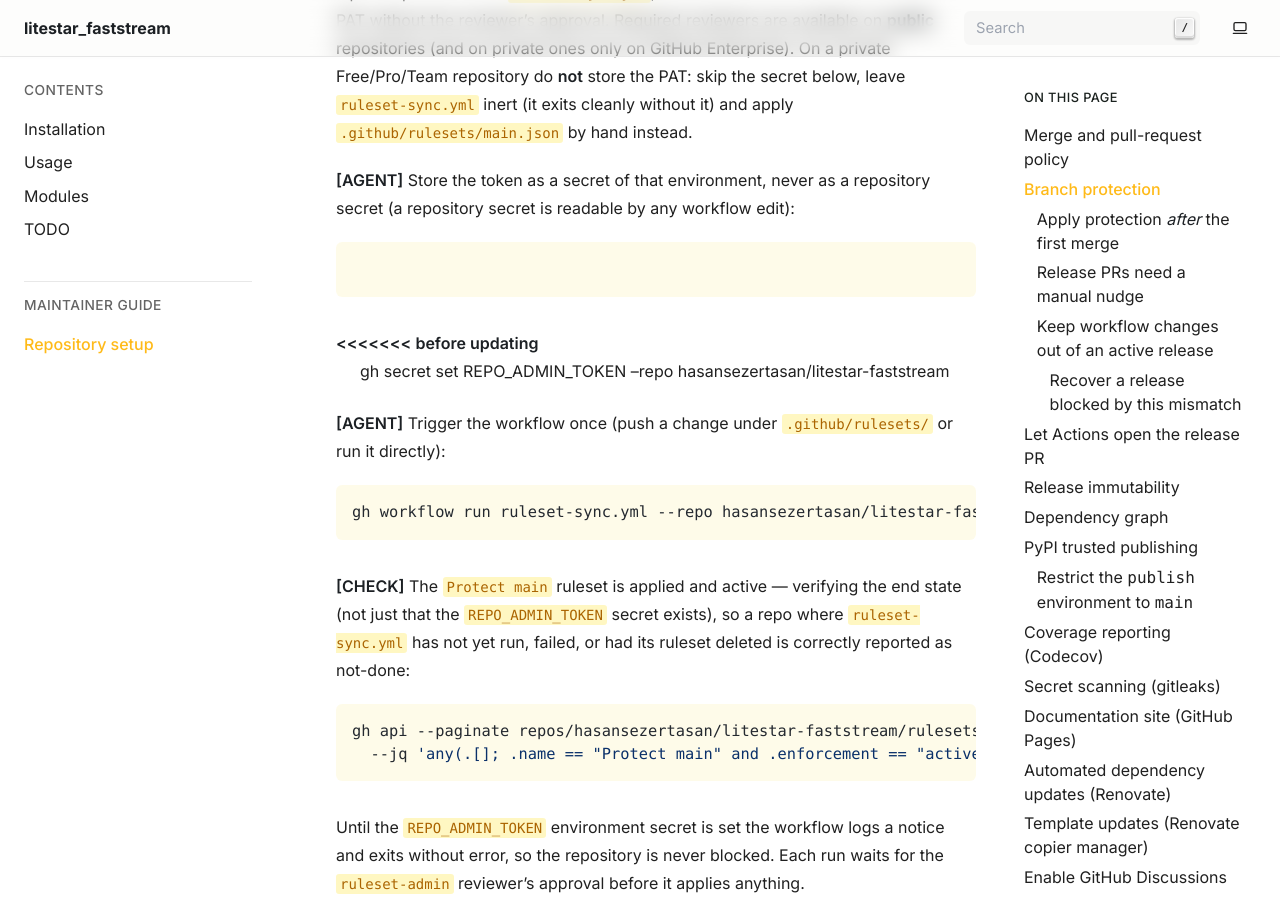
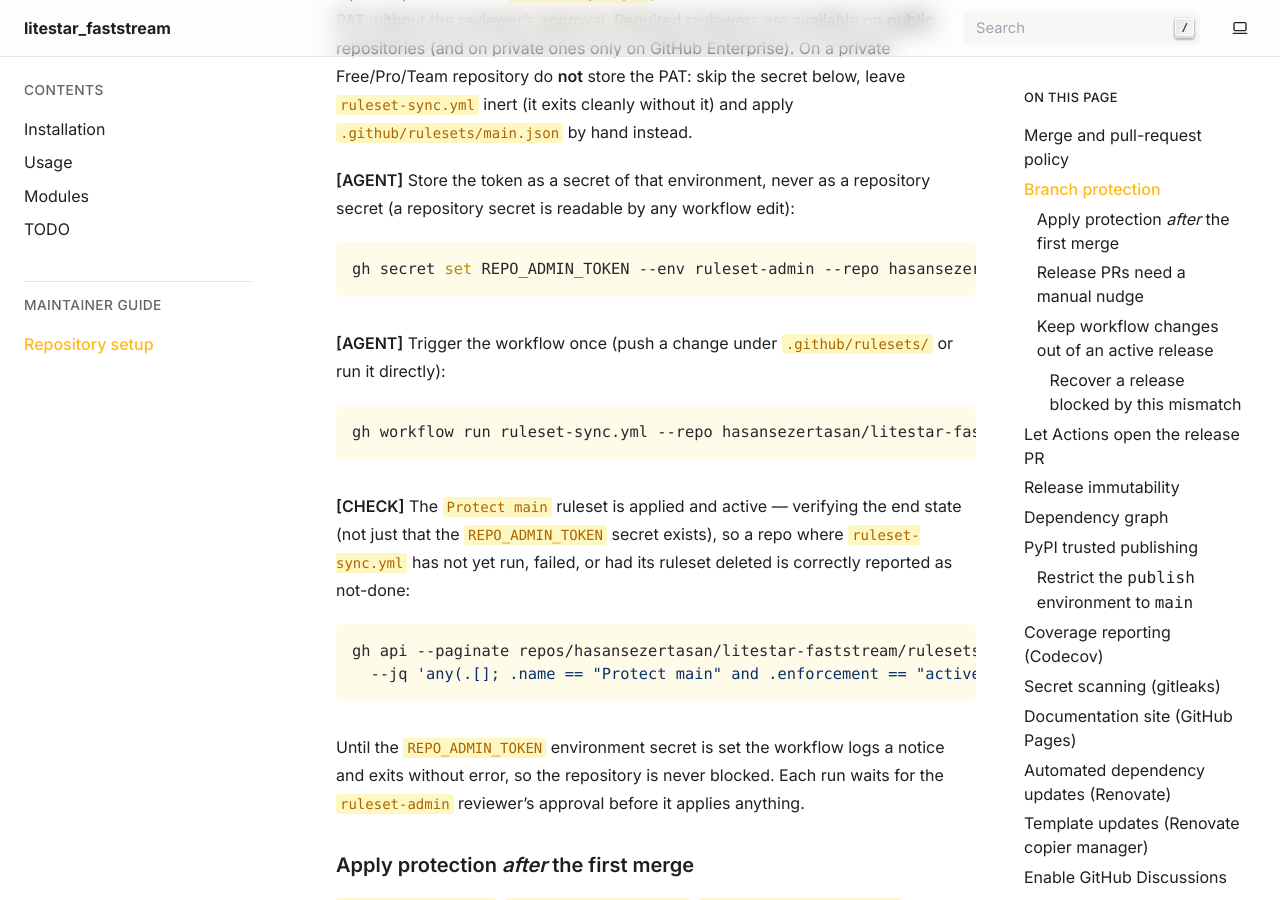
Before and after one commit to hasansezertasan/litestar-faststream, a Sphinx documentation site: the page built from docs/maintaining/setup.rst, in a window 1280 px wide and 900 px high, scrolled down 1974 px. Built offline with Sphinx 7.4.7, drawn with Linux system fonts in a browser that asks for light colours; some of the changed lines change nothing that is shown.

Commit message:
chore: resolve copier update conflicts for v1.13.1

```diff
--- a/docs/maintaining/setup.rst
+++ b/docs/maintaining/setup.rst
@@ -87,11 +87,7 @@
 
 .. code-block:: sh
 
-<<<<<<< before updating
-   gh secret set REPO_ADMIN_TOKEN --repo hasansezertasan/litestar-faststream
-=======
-   gh secret set REPO_ADMIN_TOKEN --env ruleset-admin --repo hasansezertasan/litestar_faststream
->>>>>>> after updating
+   gh secret set REPO_ADMIN_TOKEN --env ruleset-admin --repo hasansezertasan/litestar-faststream
 
 **[AGENT]** Trigger the workflow once (push a change under ``.github/rulesets/``
 or run it directly):
```
Also changed, not shown: 2 other files.
